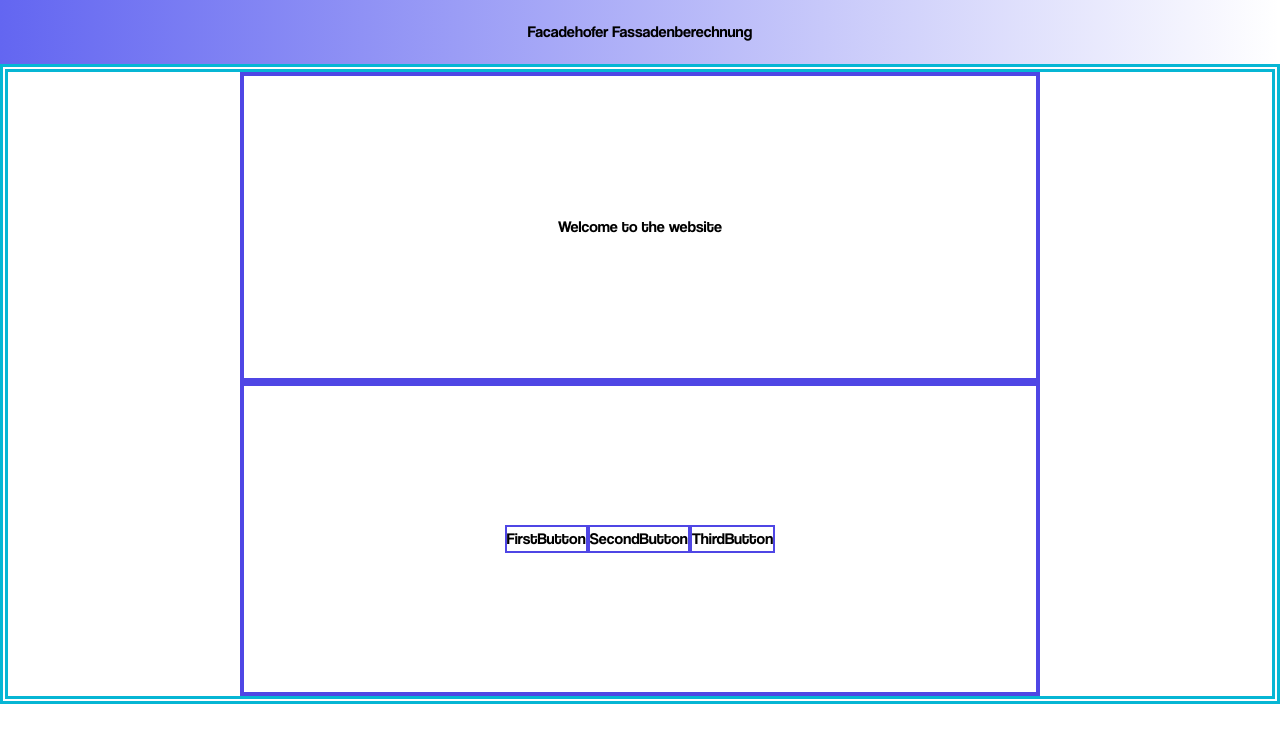
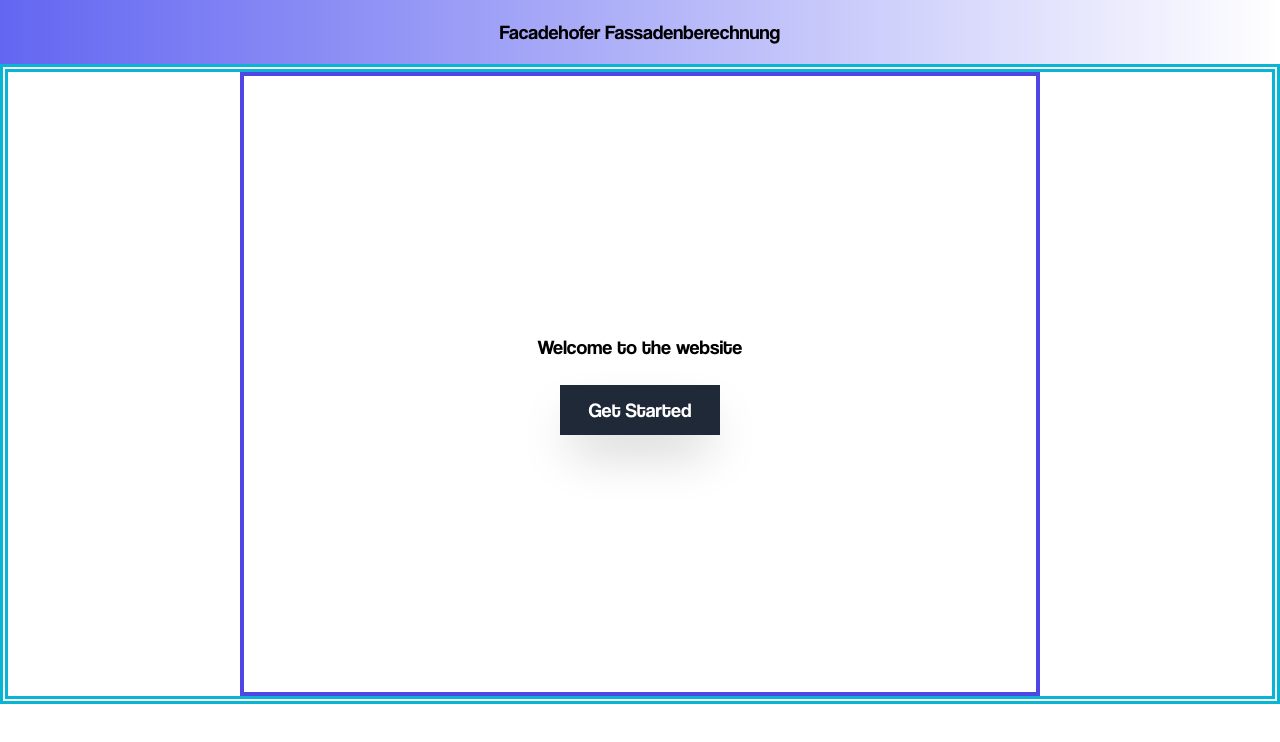
Before and after one commit to ialqas/VC_Praktikum, a Next.js app in the folder client/facadehofer/: page / in a window 1280 px wide. Shown: the top 742 px of the page. Built offline with nearby package versions, Linux system fonts and the light colour scheme.

Commit message:
basic logic of the website works + API works

```diff
--- a/client/facadehofer/src/app/[components]/[MainWindow]/MainWindow.tsx
+++ b/client/facadehofer/src/app/[components]/[MainWindow]/MainWindow.tsx
@@ -6,11 +6,11 @@ import StepWindow from './[StepWindow]/StepWindow';
 function mainWindow() {
     const [step, setStep] = useState(0);
     return (
-    <div className="border-double border-8 border-cyan-500 grid flex h-[80vh] items-center justify-center">
-        <div className="relative col-start-1 row-start-1 border-solid border-4 border-indigo-600 flex w-[100vh] h-[100%] items-center justify-center">
+    <div className="border-double border-8 border-cyan-500 grid flex flex-col h-[80vh] items-center justify-center">
+        <div className="relative border-solid border-4 border-indigo-600 flex w-[100vh] h-[100%] items-center justify-center">
         <StepWindow step={step} setStep={setStep} />
         </div>
-        <div className="relative col-start-1 row-start-2 border-solid border-4 border-indigo-600 flex w-[100vh] h-[100%] items-center justify-center">
+        <div className="relative hidden border-solid border-4 border-indigo-600 flex w-[100vh] h-[100%] items-center justify-center">
         <ButtonBoard setStep={setStep} />
         </div>
     </div>
--- a/client/facadehofer/src/app/[components]/[MainWindow]/[StepWindow]/StepWindow.tsx
+++ b/client/facadehofer/src/app/[components]/[MainWindow]/[StepWindow]/StepWindow.tsx
@@ -7,7 +7,17 @@ function stepWindow({step, setStep}: {step: number, setStep: Function}) {
         case 1: return <FirstStep setStep={setStep}/>;
         case 2: return <SecondStep setStep={setStep}/>;
         case 3: return <ThirdStep setStep={setStep}/>;
-        default: return <p>Welcome to the website</p>;
+        case 4: return <p>Done</p>;
+        default: return (
+        <div className="flex flex-col justify-center items-center space-y-6">
+         <p>Welcome to the website</p>
+         <div className="flex gap-4">
+                <button className="relative flex h-[50px] w-40 items-center justify-center overflow-hidden bg-gray-800 text-white shadow-2xl transition-all before:absolute before:h-0 before:w-0 before:rounded-full before:bg-orange-600 before:duration-500 before:ease-out hover:shadow-orange-600 hover:before:h-56 hover:before:w-56" onClick={() => { setStep(1)}}>
+                <span className="relative z-10">Get Started</span>
+                </button>
+            </div>
+        </div>
+        );
         }
 }
 
--- a/client/facadehofer/src/app/[components]/[MainWindow]/[StepWindow]/[FirstStep]/FirstStep.tsx
+++ b/client/facadehofer/src/app/[components]/[MainWindow]/[StepWindow]/[FirstStep]/FirstStep.tsx
@@ -15,8 +15,8 @@ function FirstStep({setStep}: {setStep: Function}) {
     }, []);
 
     return (
-        <div>
-            <h1>First Step</h1>
+        <div className="flex flex-col justify-center items-center space-y-6">
+            <h1>First Step, just simply test if the API responds</h1>
             <div>{text}</div>
             <div className="flex gap-4">
                 <button className="relative flex h-[50px] w-40 items-center justify-center overflow-hidden bg-gray-800 text-white shadow-2xl transition-all before:absolute before:h-0 before:w-0 before:rounded-full before:bg-orange-600 before:duration-500 before:ease-out hover:shadow-orange-600 hover:before:h-56 hover:before:w-56" onClick={() => { setStep(2)}}>
--- a/client/facadehofer/src/app/[components]/[MainWindow]/[StepWindow]/[SecondStep]/SecondStep.tsx
+++ b/client/facadehofer/src/app/[components]/[MainWindow]/[StepWindow]/[SecondStep]/SecondStep.tsx
@@ -12,9 +12,9 @@ async function requestData(setText: Function) {
 function SecondStep({setStep}: {setStep: Function}) {
     const [text, setText] = useState("Not yet pressed");
     return (
-        <div className="flex flex-col justify-center">
+        <div className="flex flex-col justify-center items-center space-y-6">
             <h1>Second Step, make API call on button press</h1>
-            <div className="flex flex-row items-center">
+            <div className="flex flex-row items-center space-x-6">
                 <button className="relative flex h-[50px] w-40 items-center justify-center bg-emerald-400 border-double border-4 hover:bg-cyan-600" onClick={() => {requestData(setText)}}>Make API Call</button>
                 <div>{text}</div>
             </div>
--- a/client/facadehofer/src/app/[components]/[MainWindow]/[StepWindow]/[ThirdStep]/ThirdStep.tsx
+++ b/client/facadehofer/src/app/[components]/[MainWindow]/[StepWindow]/[ThirdStep]/ThirdStep.tsx
@@ -1,13 +1,38 @@
+import { useState } from 'react';
+
+async function requestData(name: string, number: number, setResp: Function) {
+    const response = await fetch("http://localhost:8080/api/third?name=" + name + "&number=" + number);
+    const data = await response.json();
+    setResp([data.name, data.number]);
+
+}
+
 function ThirdStep({setStep}: {setStep: Function}) {
+    const [name, setName] = useState("");
+    const [number, setNumber] = useState(0);
+    const [resp, setResp]  = useState([]);
     return (
-        <div>
-            <h1>Third Step</h1>
-            <div className="flex gap-4">
-                <button className="relative flex h-[50px] w-40 items-center justify-center overflow-hidden bg-gray-800 text-white shadow-2xl transition-all before:absolute before:h-0 before:w-0 before:rounded-full before:bg-orange-600 before:duration-500 before:ease-out hover:shadow-orange-600 hover:before:h-56 hover:before:w-56" onClick={() => { setStep(4)}}>
-                <span className="relative z-10">Next Step</span>
-                </button>
+            <div className="flex flex-col justify-center space-y-6">
+                <h1>Third Step, give Info to the API: Tell me your name and a number of your choice</h1>
+                <div className="flex flex-row items-center space-x-6">
+                    <input className="border-2 border-gray-500" type="text" placeholder="Name" onChange = {(event) => setName(event.target.value)}/>
+                    <input className="border-2 border-gray-500" type="number" placeholder="Number" onChange = {(event) => setNumber(event.target.valueAsNumber)}/>
+                </div>
+                <div className={resp.length == 0 ? "flex flex-row items-center space-x-6 hidden" : "flex flex-row items-center space-x-6"}>
+                    <div>Good Evening {resp[0]}, here is your doubled number: {resp[1]}. Amazing, right?</div>
+                </div>
+
+
+                <div className="flex flex-row items-center">
+                    <button className="relative flex h-[50px] w-40 items-center justify-center bg-emerald-400 border-double border-4 hover:bg-cyan-600" onClick={() => {requestData(name, number, setResp)}}>Make API Call</button>
+                    <div></div>
+                </div>
+                <div className="flex gap-4">
+                    <button className="relative flex h-[50px] w-40 items-center justify-center overflow-hidden bg-gray-800 text-white shadow-2xl transition-all before:absolute before:h-0 before:w-0 before:rounded-full before:bg-orange-600 before:duration-500 before:ease-out hover:shadow-orange-600 hover:before:h-56 hover:before:w-56" onClick={() => { setStep(4)}}>
+                    <span className="relative z-10">Next Step</span>
+                    </button>
+                </div>
             </div>
-        </div>
     );
 }
 
--- a/client/facadehofer/src/app/page.tsx
+++ b/client/facadehofer/src/app/page.tsx
@@ -3,7 +3,7 @@ import MainWindow from "./[components]/[MainWindow]/MainWindow";
 
 export default function Home() {
   return (
-    <div className="font-coolvetica">
+    <div className="font-coolvetica text-xl">
       <Header />
 
       <MainWindow />
```
Also changed, not shown: 1 other file (tests, documents, lock files or other folders).
